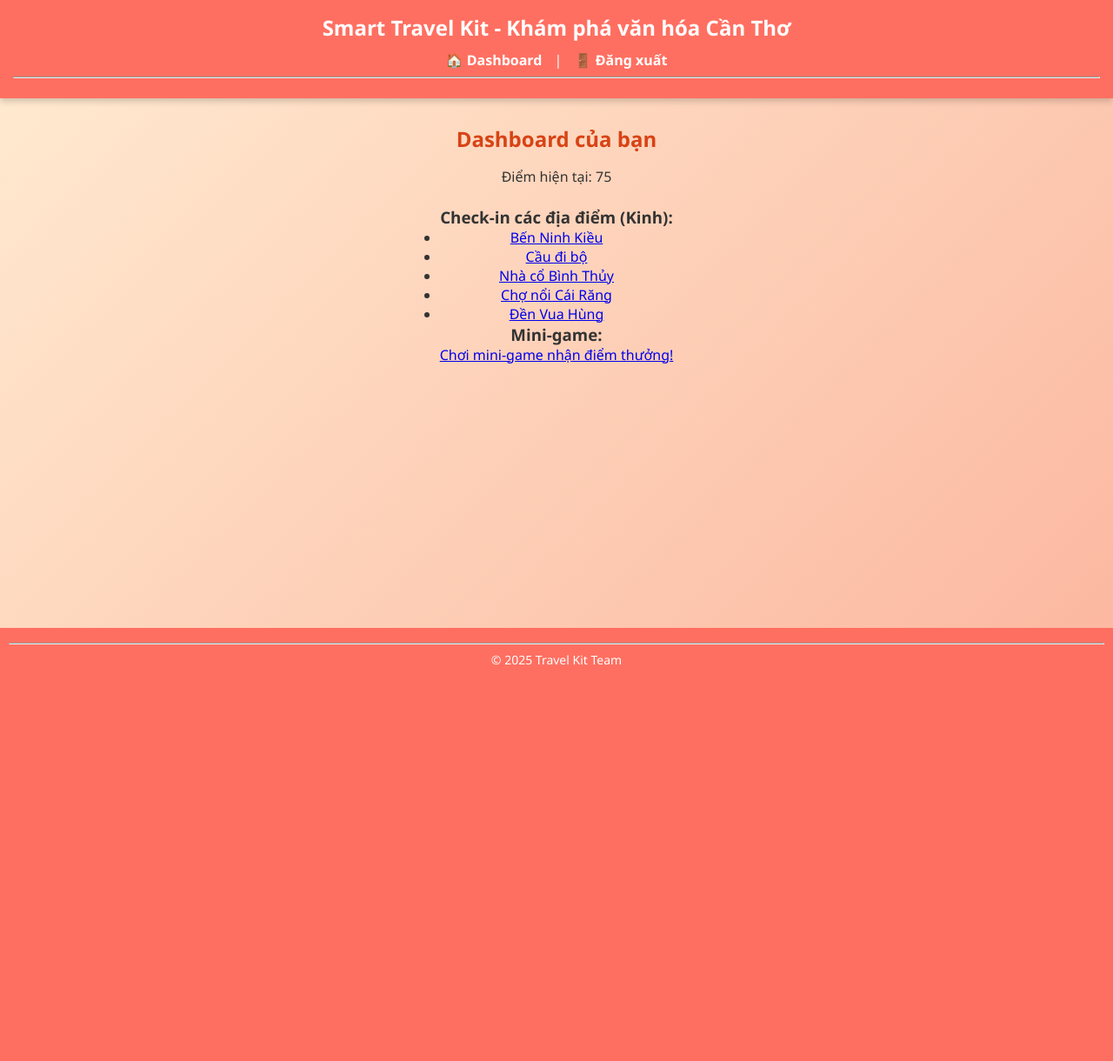
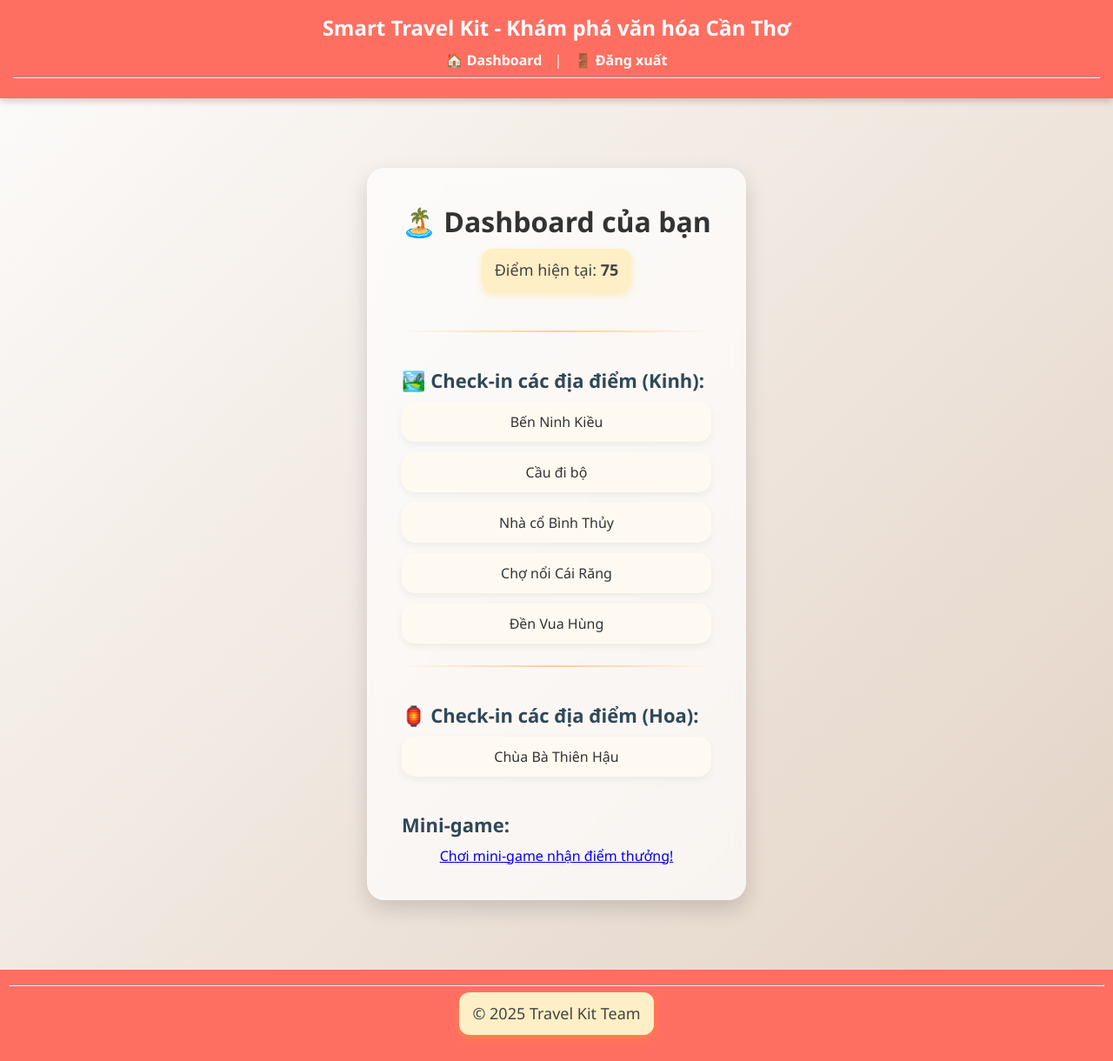
Before and after one commit to hung83st/mekongkit, a Flask app: page /dashboard in a window 1280 px wide. Shown: the whole page at 87% size. Before the commit the page ends 765 px from the top, so only its background shows below. Run offline with Flask 3, Linux system fonts and the light colour scheme; a user stored in the database is signed in; data comes from the database, SQL or seed files in the repository.

Commit message:
Update dashboard.html

```diff
--- a/travel_kit/templates/dashboard.html
+++ b/travel_kit/templates/dashboard.html
@@ -1,27 +1,161 @@
 {% extends "base.html" %}
-
 {% block title %}Dashboard{% endblock %}
 
 {% block content %}
-<h2>Dashboard của bạn</h2>
-<p>Điểm hiện tại: {{ user.points }}</p>
+<style>
+  body {
+    background: linear-gradient(135deg, #fdfcfb, #e2d1c3);
+    animation: fadeIn 0.8s ease-in-out;
+  }
 
-<h3>Check-in các địa điểm (Kinh):</h3>
-<ul>
-    <!-- {% for loc in locations %}
-    <li>
-        {{ loc }}<br>
-        <img src="{{ qr_codes[loc] }}" alt="QR code {{ loc }}"><br>
-        <a href="{{ url_for('checkin', location_id=loc) }}">Check-in</a>
-    </li>
-    {% endfor %} -->
+  @keyframes fadeIn {
+    from { opacity: 0; transform: translateY(10px); }
+    to { opacity: 1; transform: translateY(0); }
+  }
+
+  .dashboard-container {
+    max-width: 900px;
+    margin: 50px auto;
+    background: #ffffffb0;
+    backdrop-filter: blur(8px);
+    border-radius: 20px;
+    padding: 40px;
+    box-shadow: 0 10px 25px rgba(0,0,0,0.15);
+    animation: slideUp 0.8s ease;
+  }
+
+  @keyframes slideUp {
+    from { opacity: 0; transform: translateY(40px); }
+    to { opacity: 1; transform: translateY(0); }
+  }
+
+  h2 {
+    text-align: center;
+    font-size: 32px;
+    font-weight: 700;
+    color: #333;
+    margin-bottom: 10px;
+  }
+
+  p {
+    text-align: center;
+    font-size: 18px;
+    color: #444;
+    background: #ffefc6;
+    padding: 10px 15px;
+    border-radius: 12px;
+    display: inline-block;
+    box-shadow: 0 4px 10px rgba(255, 193, 7, 0.25);
+  }
+
+  h3 {
+    font-size: 22px;
+    margin-top: 40px;
+    margin-bottom: 10px;
+    color: #2f4858;
+    display: flex;
+    align-items: center;
+    gap: 8px;
+  }
+
+  ul {
+    list-style: none;
+    padding: 0;
+    display: grid;
+    grid-template-columns: repeat(auto-fill, minmax(220px, 1fr));
+    gap: 12px;
+  }
+
+  ul li {
+    background: #fffaf1;
+    border-radius: 15px;
+    box-shadow: 0 4px 10px rgba(0,0,0,0.05);
+    transition: all 0.25s ease;
+  }
+
+  ul li:hover {
+    transform: translateY(-5px);
+    box-shadow: 0 6px 15px rgba(255, 152, 0, 0.3);
+  }
+
+  ul li a {
+    display: block;
+    color: #333;
+    text-decoration: none;
+    padding: 12px 15px;
+    border-radius: 15px;
+    font-weight: 500;
+    transition: color 0.2s ease;
+  }
+
+  ul li a:hover {
+    color: #ff9800;
+  }
+
+  .section-divider {
+    width: 100%;
+    height: 2px;
+    background: linear-gradient(90deg, transparent, #ffb347, transparent);
+    margin: 25px 0;
+    border-radius: 2px;
+    opacity: 0.6;
+  }
+
+  .minigame-link {
+    display: inline-block;
+    margin-top: 25px;
+    text-decoration: none;
+    background: linear-gradient(45deg, #ff9800, #ffb300);
+    color: #fff;
+    font-weight: 600;
+    border-radius: 12px;
+    padding: 12px 25px;
+    box-shadow: 0 4px 15px rgba(255,152,0,0.4);
+    transition: all 0.3s ease;
+  }
+
+  .minigame-link:hover {
+    transform: scale(1.05);
+    box-shadow: 0 6px 18px rgba(255,152,0,0.6);
+  }
+
+  @media (max-width: 600px) {
+    .dashboard-container {
+      padding: 25px;
+    }
+    h2 {
+      font-size: 26px;
+    }
+    ul {
+      grid-template-columns: 1fr;
+    }
+  }
+</style>
+
+<div class="dashboard-container">
+  <h2>🏝️ Dashboard của bạn</h2>
+  <p>Điểm hiện tại: <strong>{{ user.points }}</strong></p>
+
+  <div class="section-divider"></div>
+
+  <h3>🏞️ Check-in các địa điểm (Kinh):</h3>
+  <ul>
     <li><a href="{{ url_for('ben_ninh_kieu') }}">Bến Ninh Kiều</a></li>
     <li><a href="{{ url_for('cau_di_bo') }}">Cầu đi bộ</a></li>
     <li><a href="{{ url_for('nha_co_binh_thuy') }}">Nhà cổ Bình Thủy</a></li>
     <li><a href="{{ url_for('cho_noi_cai_rang') }}">Chợ nổi Cái Răng</a></li>
     <li><a href="{{ url_for('den_vua_hung') }}">Đền Vua Hùng</a></li>
-</ul>
+  </ul>
+<div class="section-divider"></div>
 
+  <h3>🏮 Check-in các địa điểm (Hoa):</h3>
+  <ul>
+    <!-- <li><a href="{{ url_for('chua_ong') }}">Chùa Ông</a></li>
+    <li><a href="{{ url_for('hiep_thien_cung') }}">Hiệp Thiên Cung</a></li>
+    <li><a href="{{ url_for('tiem_che_huu_hoa') }}">Tiệm chè Hữu Hòa</a></li> -->
+    <li><a href="{{ url_for('chua_ba_thien_hau') }}">Chùa Bà Thiên Hậu</a></li>
+    <!-- <li><a href="{{ url_for('quan_thanh_de_co_mieu_quang_dong') }}">Quan Thánh Đế Cổ Miếu Quảng Đông</a></li> -->
+  </ul>
 <h3>Mini-game:</h3>
 <a href="{{ url_for('minigame') }}">Chơi mini-game nhận điểm thưởng!</a>
 {% endblock %}
```
